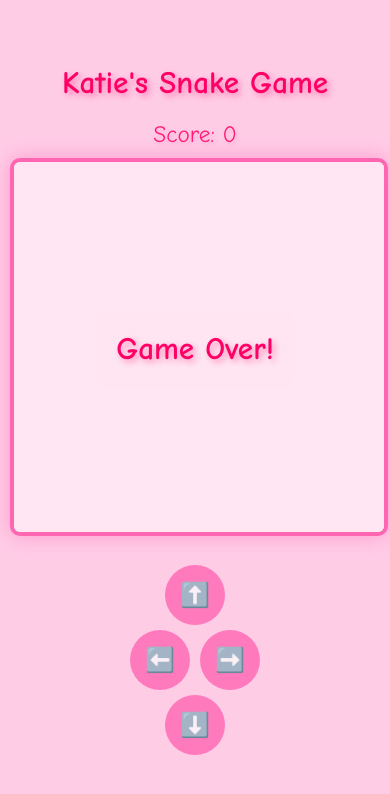
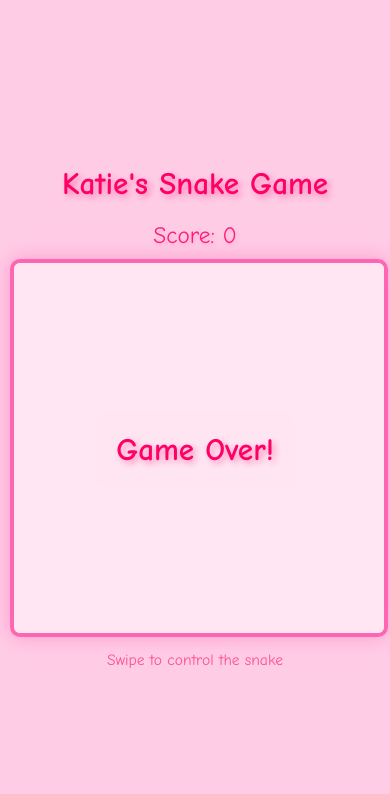
Before and after one commit to kjpfleger/snake-game, a plain HTML site: page index.html in a window 390 px wide. Drawn offline with Linux system fonts and the light colour scheme.

Commit message:
Replaced touch buttons with swipe controls for better mobile experience

```diff
--- a/index.html
+++ b/index.html
@@ -58,42 +58,21 @@
             text-align: center;
             font-size: min(18px, 4vw);
         }
-        #touch-controls {
+        .mobile-only {
             display: none;
-            width: 100%;
-            max-width: 300px;
-            margin: 20px auto;
-        }
-        .touch-row {
-            display: flex;
-            justify-content: center;
-            gap: 10px;
-            margin: 5px 0;
-        }
-        .touch-button {
-            width: 60px;
-            height: 60px;
-            background-color: #ff66b2;
-            border: none;
-            border-radius: 50%;
-            color: white;
-            font-size: 24px;
-            display: flex;
-            align-items: center;
-            justify-content: center;
-            opacity: 0.8;
-            cursor: pointer;
-            -webkit-tap-highlight-color: transparent;
-        }
-        .touch-button:active {
-            opacity: 1;
         }
         @media (max-width: 768px) {
-            #touch-controls {
+            .mobile-only {
                 display: block;
             }
             #controls {
                 display: none;
+            }
+            #mobile-instructions {
+                color: #ff4d94;
+                margin: 10px 0;
+                text-align: center;
+                font-size: min(18px, 4vw);
             }
         }
         .game-over {
@@ -122,18 +101,7 @@
         <div id="game-over" class="game-over">Game Over!</div>
     </div>
     <div id="controls">Use arrow keys to control the snake</div>
-    <div id="touch-controls">
-        <div class="touch-row">
-            <button class="touch-button" id="up-button">⬆️</button>
-        </div>
-        <div class="touch-row">
-            <button class="touch-button" id="left-button">⬅️</button>
-            <button class="touch-button" id="right-button">➡️</button>
-        </div>
-        <div class="touch-row">
-            <button class="touch-button" id="down-button">⬇️</button>
-        </div>
-    </div>
+    <div id="mobile-instructions" class="mobile-only">Swipe to control the snake</div>
     <script>
         const canvas = document.getElementById('game-board');
         const ctx = canvas.getContext('2d');
@@ -158,16 +126,50 @@
         // Handle keyboard controls
         document.addEventListener('keydown', changeDirection);
 
+        // Touch control variables
+        let touchStartX = 0;
+        let touchStartY = 0;
+        const minSwipeDistance = 30; // minimum distance for a swipe
+
         // Handle touch controls
-        document.getElementById('up-button').addEventListener('click', () => simulateKeyPress(UP_KEY));
-        document.getElementById('down-button').addEventListener('click', () => simulateKeyPress(DOWN_KEY));
-        document.getElementById('left-button').addEventListener('click', () => simulateKeyPress(LEFT_KEY));
-        document.getElementById('right-button').addEventListener('click', () => simulateKeyPress(RIGHT_KEY));
-
-        // Prevent scrolling when touching the canvas
-        document.getElementById('game-board').addEventListener('touchstart', function(e) {
+        document.getElementById('game-container').addEventListener('touchstart', function(e) {
+            touchStartX = e.touches[0].clientX;
+            touchStartY = e.touches[0].clientY;
             e.preventDefault();
         }, { passive: false });
+
+        document.getElementById('game-container').addEventListener('touchmove', function(e) {
+            e.preventDefault();
+        }, { passive: false });
+
+        document.getElementById('game-container').addEventListener('touchend', function(e) {
+            const touchEndX = e.changedTouches[0].clientX;
+            const touchEndY = e.changedTouches[0].clientY;
+
+            const deltaX = touchEndX - touchStartX;
+            const deltaY = touchEndY - touchStartY;
+
+            // Determine if the swipe was primarily horizontal or vertical
+            if (Math.abs(deltaX) > Math.abs(deltaY)) {
+                // Horizontal swipe
+                if (Math.abs(deltaX) > minSwipeDistance) {
+                    if (deltaX > 0 && dx !== -1) {
+                        simulateKeyPress(RIGHT_KEY);
+                    } else if (deltaX < 0 && dx !== 1) {
+                        simulateKeyPress(LEFT_KEY);
+                    }
+                }
+            } else {
+                // Vertical swipe
+                if (Math.abs(deltaY) > minSwipeDistance) {
+                    if (deltaY > 0 && dy !== -1) {
+                        simulateKeyPress(DOWN_KEY);
+                    } else if (deltaY < 0 && dy !== 1) {
+                        simulateKeyPress(UP_KEY);
+                    }
+                }
+            }
+        });
 
         // Handle canvas resizing
         function resizeCanvas() {
```
